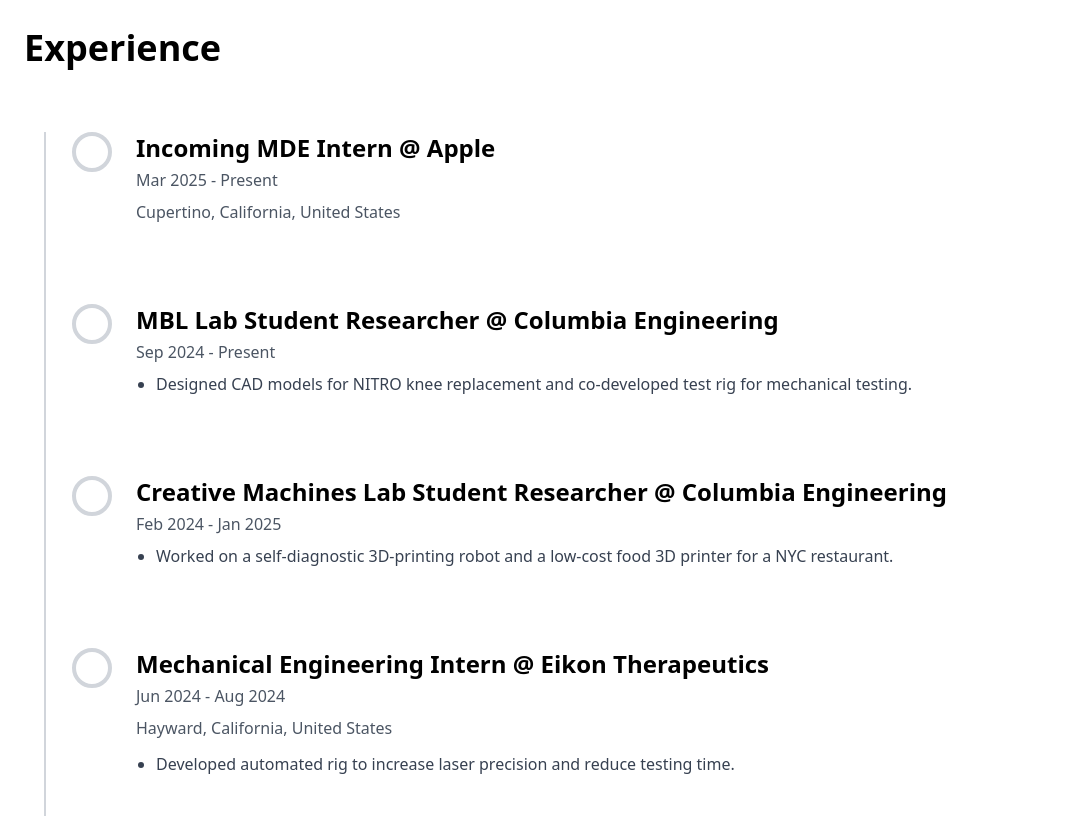
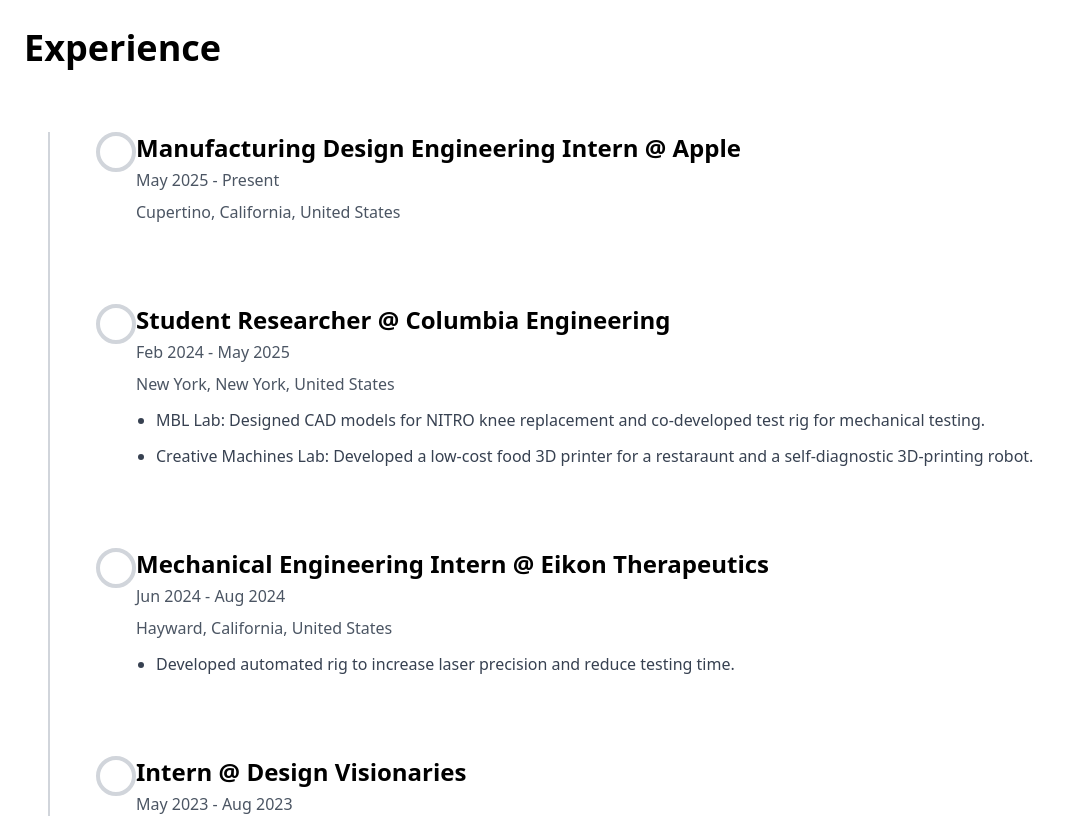
Before and after one commit to ColeBregman/colebregman.github.io, a React (Vite) app: page / in a window 1280 px wide. Shown: the part 2080-2896 px from the top of the page, without its empty margins (0-1068 px from the left). Built offline with nearby package versions, Linux system fonts and the light colour scheme.

Commit message:
Fixed Circles to be overlayed with line

```diff
--- a/package.json
+++ b/package.json
@@ -9,7 +9,7 @@
     "lint": "eslint .",
     "preview": "vite preview",
     "predeploy": "npm run build",
-    "deploy": "gh-pages -d dist"
+    "deploy": "gh-pages -d build"
   },
   "dependencies": {
     "gsap": "^3.12.5",
--- a/src/components/sections/Experience.tsx
+++ b/src/components/sections/Experience.tsx
@@ -11,26 +11,20 @@ interface ExperienceItem {
 
 const experiences: ExperienceItem[] = [
   {
-    title: 'Incoming MDE Intern',
+    title: 'Manufacturing Design Engineering Intern',
     company: 'Apple',
     location: 'Cupertino, California, United States',
-    date: 'Mar 2025 - Present',
+    date: 'May 2025 - Present',
     description: [],
   },
   {
-    title: 'MBL Lab Student Researcher',
+    title: 'Student Researcher',
     company: 'Columbia Engineering',
-    date: 'Sep 2024 - Present',
+    location: 'New York, New York, United States',
+    date: 'Feb 2024 - May 2025',
     description: [
-      'Designed CAD models for NITRO knee replacement and co-developed test rig for mechanical testing.'
-    ],
-  },
-  {
-    title: 'Creative Machines Lab Student Researcher',
-    company: 'Columbia Engineering',
-    date: 'Feb 2024 - Jan 2025',
-    description: [
-      'Worked on a self-diagnostic 3D-printing robot and a low-cost food 3D printer for a NYC restaurant.'
+      'MBL Lab: Designed CAD models for NITRO knee replacement and co-developed test rig for mechanical testing.',
+      'Creative Machines Lab: Developed a low-cost food 3D printer for a restaraunt and a self-diagnostic 3D-printing robot.'
     ],
   },
   {
@@ -70,13 +64,13 @@ export function Experience() {
 
         <div className="relative pl-12">
           {/* Vertical line */}
-          <div className="absolute left-5 top-0 bottom-0 w-0.5 bg-gray-300"></div>
+          <div className="absolute left-6 top-0 bottom-0 w-0.5 bg-gray-300 z-0"></div>
 
           {/* Experience items */}
           {experiences.map((exp, index) => (
             <div key={index} className="relative mb-20">
               {/* Circle marker */}
-              <div className="absolute left-5 top-0 w-10 h-10 rounded-full bg-white border-4 border-gray-300 z-10 -translate-x-1/2"></div>
+              <div className="absolute left-6 top-0 w-10 h-10 rounded-full bg-white border-4 border-gray-300 z-10"></div>
 
               <div className="pl-16">
                 <h3 className="text-2xl font-bold mb-1">{exp.title} @ {exp.company}</h3>
```
Also changed, not shown: 4 other files (tests, documents, lock files or other folders).
